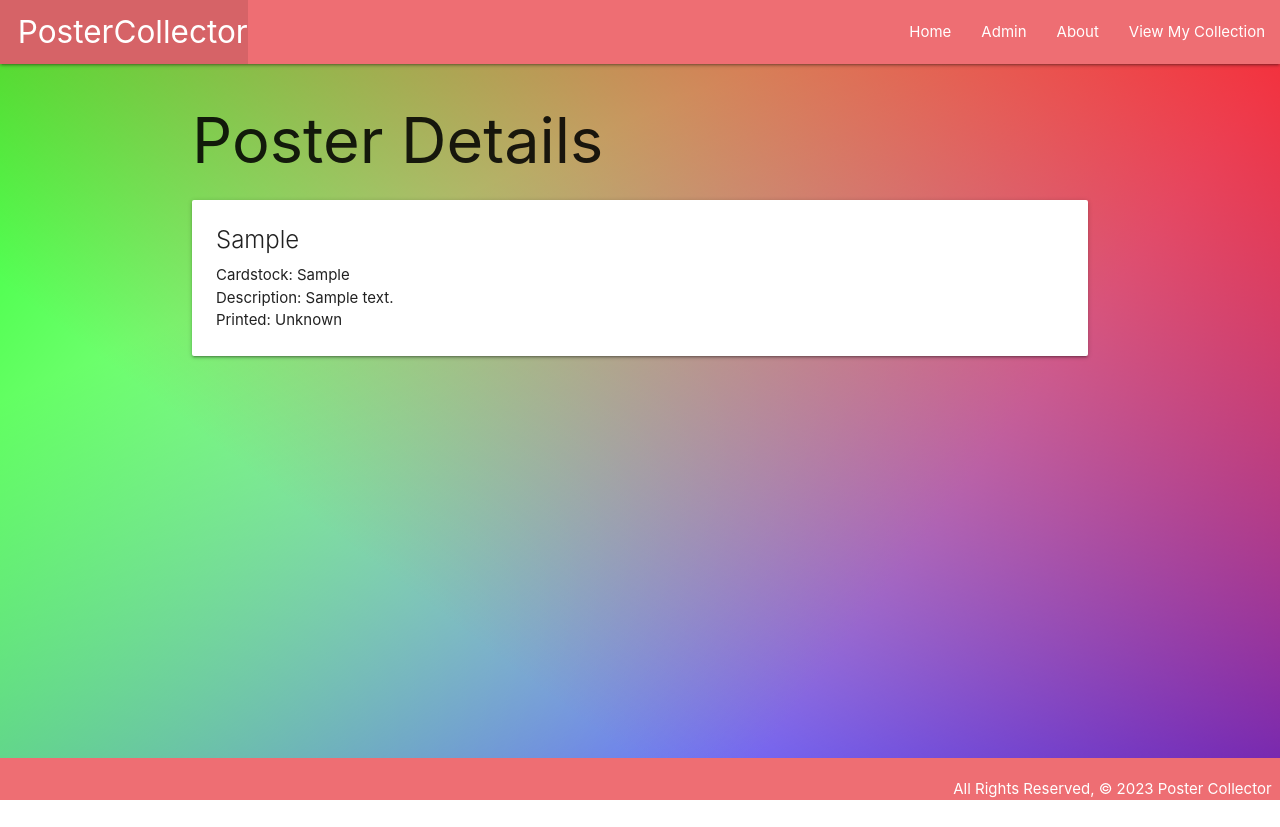
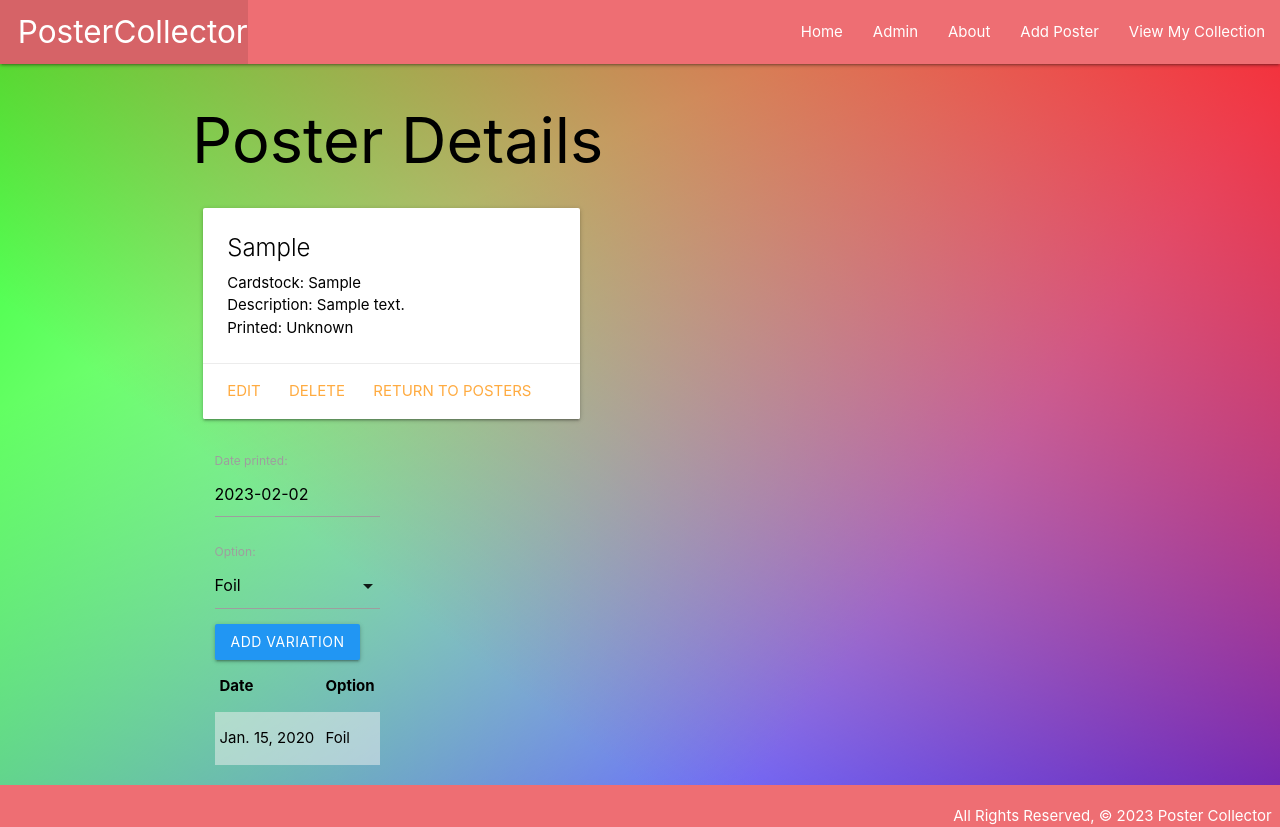
Before and after one commit to manganmh89/postercollector, a Django app: page /posters/1/ in a window 1280 px wide. Before the commit the page ends 800 px from the top, so only its background shows below. Run offline with Django 4.2, Linux system fonts and the light colour scheme; tables that the repository leaves empty hold one stand-in row (values such as "Sample post").

Commit message:
adjusts forms and CUD options

```diff
--- a/main_app/admin.py
+++ b/main_app/admin.py
@@ -1,7 +1,9 @@
 from django.contrib import admin
 
 #import you models here
-from .models import Poster
+from .models import Poster, Variation
 
 # Register your models here.
 admin.site.register(Poster)
+
+admin.site.register(Variation)
--- /dev/null
+++ b/main_app/forms.py
@@ -0,0 +1,7 @@
+from django.forms import ModelForm
+from .models import Variation
+
+class VariationForm(ModelForm):
+    class Meta:
+        model = Variation
+        fields = ['date', 'option']
--- a/main_app/models.py
+++ b/main_app/models.py
@@ -1,4 +1,6 @@
 from django.db import models
+# Import the reverse function
+from django.urls import reverse
 
 # Create your models here.
 class Poster(models.Model):
@@ -9,3 +11,20 @@ class Poster(models.Model):
 
     def __str__(self):
         return self.band
+
+    def get_absolute_url(self):
+        return reverse('detail', kwargs={'poster_id': self.id})
+
+class Variation(models.Model):
+    OPTIONS = (
+        ('F', 'Foil'),
+        ('B', 'Bleached'),
+        ('N', 'Natural'),
+        ('C', 'Color'),
+    )
+    date = models.DateField('date printed')
+    option = models.CharField(max_length=1, choices=OPTIONS, default=OPTIONS[0][0])
+    poster = models.ForeignKey(Poster, on_delete=models.CASCADE)
+
+    def __str__(self):
+        return f"{self.get_option_display()} on {self.date}"
--- a/main_app/static/css/style.css
+++ b/main_app/static/css/style.css
@@ -5,6 +5,7 @@ body {
     display: flex;
     min-height: 100vh;
     flex-direction: column;
+    color: black;
   }
 
 main {
@@ -16,6 +17,10 @@ footer {
     text-align: right;
   }
 
-card:hover {
+textarea:focus, input:focus {
+    color:black
+}
 
+input, select, textarea{
+  color:black
 }
--- a/main_app/templates/base.html
+++ b/main_app/templates/base.html
@@ -8,6 +8,7 @@
     <title>Poster Collector</title>
     <link rel="stylesheet" href="https://cdnjs.cloudflare.com/ajax/libs/materialize/1.0.0/css/materialize.min.css"/>
     <link rel="stylesheet" type="text/css" href="{% static 'css/style.css' %}" />
+    <script src="https://cdnjs.cloudflare.com/ajax/libs/materialize/1.0.0/js/materialize.min.js"></script>
   </head>
   <body>
     <header class="navbar-fixed">
@@ -22,6 +23,7 @@
             <li><a href="/home">Home</a></li>
             <li><a href="/admin">Admin</a></li>
             <li><a href="/about">About</a></li>
+            <li><a href="{% url 'posters_create' %}">Add Poster</a></li>
             <li><a href="/posters">View My Collection</a></li>
           </ul>
         </div>
--- a/main_app/templates/posters/detail.html
+++ b/main_app/templates/posters/detail.html
@@ -2,7 +2,9 @@
 
 <h1>Poster Details</h1>
 
-<div class="card">
+<div class="row">
+  <div class="col 26">
+    <div class="card">
   <div class="card-content">
     <span class="card-title">{{ poster.band }}</span>
     <p>Cardstock: {{ poster.stock }}</p>
@@ -13,6 +15,49 @@
     <p>Printed: Unknown</p>
     {% endif %}
   </div>
+  <div class="card-action">
+    <a href="{% url 'posters_update' poster.id %}">Edit</a>
+    <a href="{% url 'posters_delete' poster.id %}">Delete</a>
+    <a href='/posters'>Return to Posters</a>
+  </div>
+</div>
+<div class="col s6">
+    <form action="" method="POST">
+        {% csrf_token %}
+        {{ variation_form.as_p }}
+        <input type="submit" value="Add Variation" class="btn blue">
+    </form>
+  <table class="striped">
+    <thead>
+      <tr>
+        <th>Date</th>
+        <th>Option</th>
+      </tr>
+    </thead>
+    <tbody>
+      {% for variation in poster.variation_set.all %}
+        <tr>
+          <td>{{variation.date}}</td>
+          <td>{{variation.get_option_display}}</td>
+        </tr>
+      {% endfor %}
+    </tbody>
+  </table>
+</div>
 </div>
 
+<script>
+  const dateEl = document.getElementById('id_date');
+  M.Datepicker.init(dateEl, {
+    format: 'yyyy-mm-dd',
+    defaultDate: new Date(),
+    setDefaultDate: true,
+    autoClose: true
+  });
+
+  const selectEl = document.getElementById('id_option')
+    M.FormSelect.init(selectEl);
+</script>
+
+
 {% endblock %}
--- a/main_app/urls.py
+++ b/main_app/urls.py
@@ -2,8 +2,12 @@ from django.urls import path, include
 from . import views
 
 urlpatterns = [
-    path('home', views.home, name='home'),
+    path('', views.home, name='home'),
+    # path('admin', views.admin, name='admin'),
     path('about/', views.about, name='about'),
     path('posters/', views.posters_index, name='index'),
     path('posters/<int:poster_id>/', views.posters_detail, name='detail'),
+    path('posters/create/', views.PosterCreate.as_view(), name='posters_create'),
+    path('posters/<int:pk>/update/', views.PosterUpdate.as_view(), name='posters_update'),
+    path('posters/<int:pk>/delete/', views.PosterDelete.as_view(), name='posters_delete'),
 ]
--- a/main_app/views.py
+++ b/main_app/views.py
@@ -1,5 +1,7 @@
 from django.shortcuts import render
+from django.views.generic.edit import CreateView, DeleteView, UpdateView
 from .models import Poster
+from .forms import VariationForm
 
 # class Poster:  # Note that parens are optional if not inheriting from another class
 #   def __init__(self, band, stock, description, printed):
@@ -31,4 +33,18 @@ def posters_index(request):
 
 def posters_detail(request, poster_id):
   poster = Poster.objects.get(id=poster_id)
-  return render(request, 'posters/detail.html', { 'poster': poster })
+  variation_form = VariationForm()
+  return render(request, 'posters/detail.html', { 'poster': poster, 'variation_form' : variation_form })
+
+class PosterCreate(CreateView):
+  model = Poster
+  fields = '__all__'
+  success_url = '/posters/'
+
+class PosterUpdate(UpdateView):
+  model = Poster
+  fields = ['stock', 'description', 'printed']
+
+class PosterDelete(DeleteView):
+  model = Poster
+  success_url = '/posters/'
```
Also changed, not shown: main_app/templates/main_app/poster_confirm_delete.html (added, +14 -0 lines), main_app/templates/main_app/poster_form.html (added, +18 -0 lines), main_app/migrations/0003_variation.py (added).
